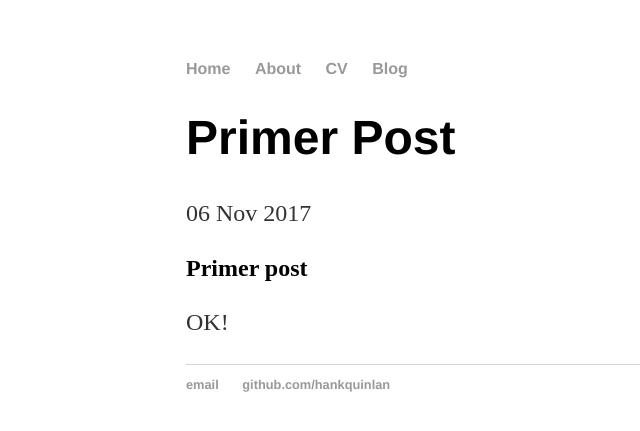
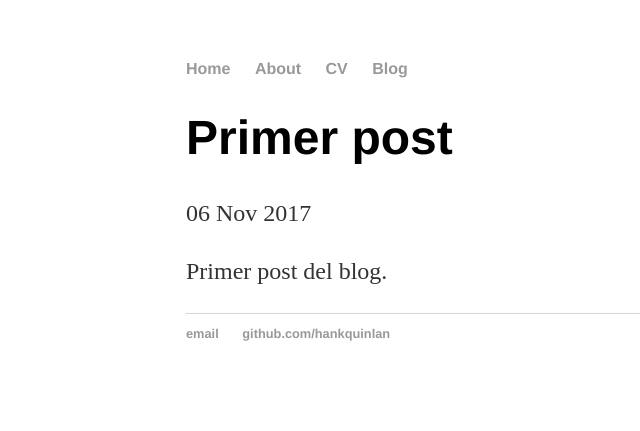
Before and after one commit to mikelpzm/mikelpzm.github.io, a Jekyll site: the page built from _posts/2017-11-06-primer-post.md, in a window 1280 px wide. Shown: the top 431 px of the page, without its empty margins (6-646 px from the left). Built offline with Jekyll 4.4.1, drawn with Linux system fonts in a browser that asks for light colours; our own code applies the rules of GitHub Pages for plain Markdown files.

Commit message:
Update 2017-11-06-primer-post.md

```diff
--- a/_posts/2017-11-06-primer-post.md
+++ b/_posts/2017-11-06-primer-post.md
@@ -1,3 +1,7 @@
-## Primer post
+---
+layout: post
+title: "Primer post"
+date: 2017-11-06
+---
 
-OK!
+Primer post del blog.
```
